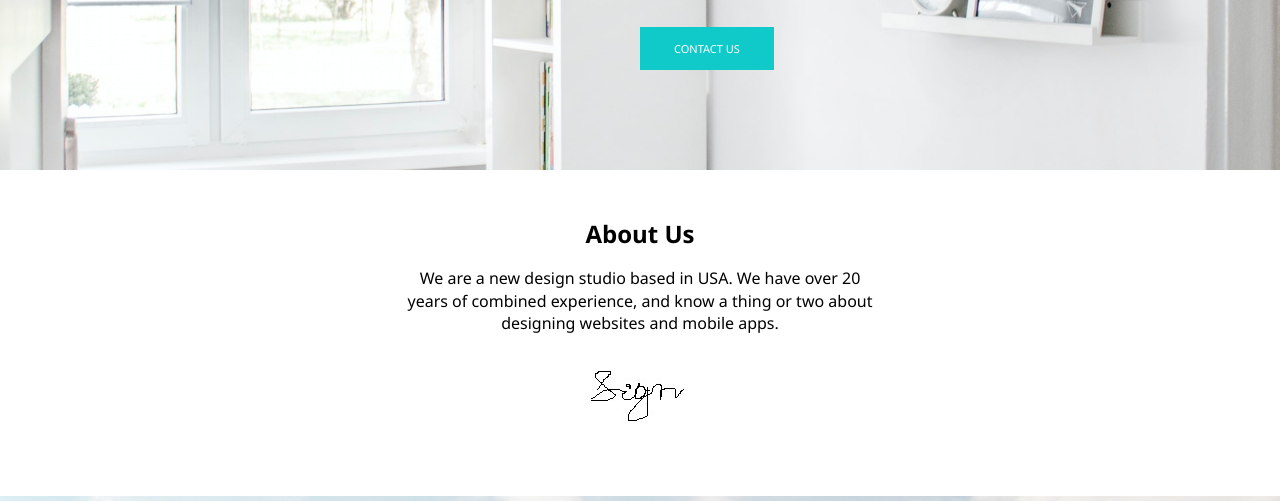
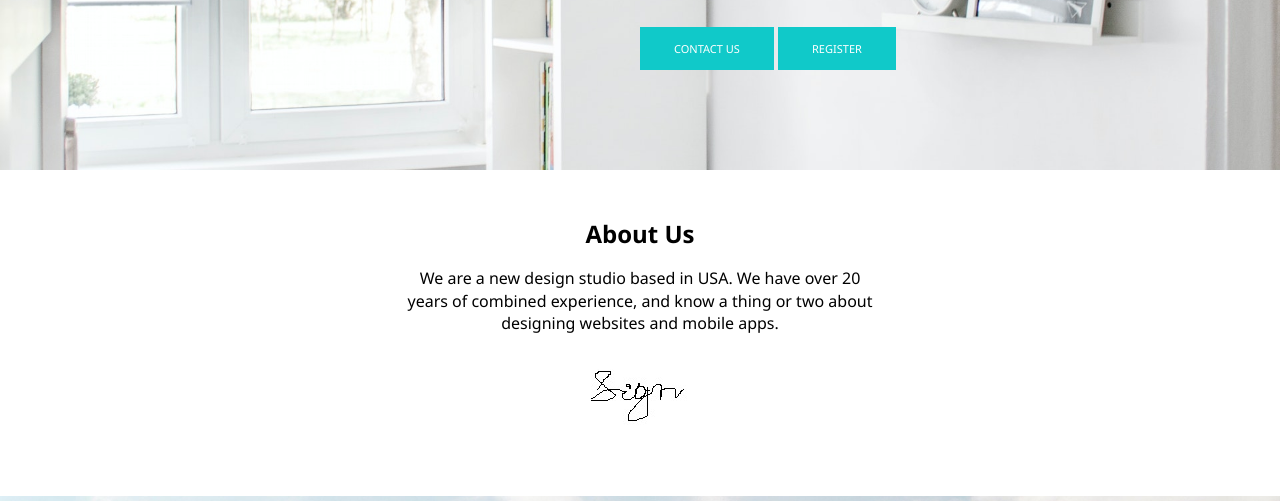
Before and after one commit to alby-beep/My-sample-website, a plain HTML site: page index.html in a window 1280 px wide. Shown: the part 299-800 px from the top of the page. Drawn offline with Linux system fonts and the light colour scheme.

Commit message:
Update index.html

```diff
--- a/index.html
+++ b/index.html
@@ -36,6 +36,7 @@
                         <p>We are a new design studio based in USA. We have over 20 years of combined experience,
                             and know a thing or two about designing websites and mobile apps.</p>
                         <a class="btn" href="#contact">CONTACT US</a>
+                        <a class="btn" href="register.html">REGISTER</a>
                 </div>
             </div>
              </div>
```
